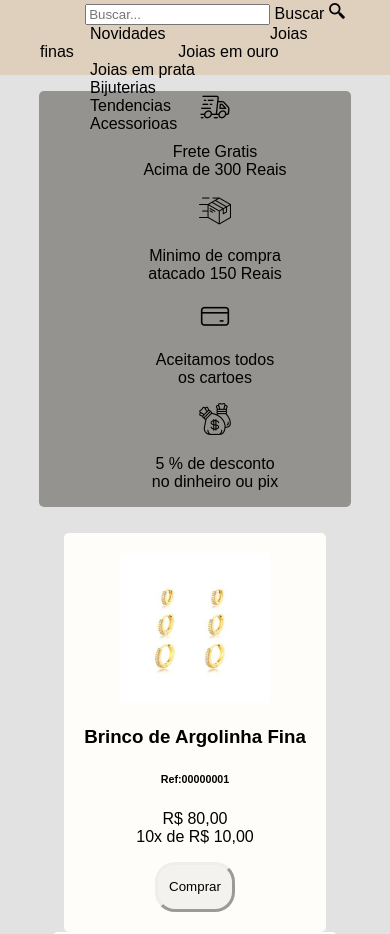
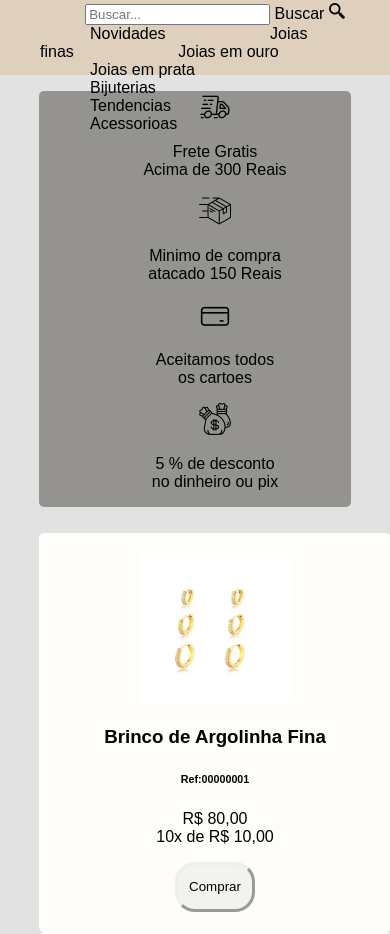
Before and after one commit to Elloy123/loja-da-bruna-, a plain HTML site: page index.html in a window 390 px wide. Shown: the part 93-1027 px from the top of the page. Drawn offline with Linux system fonts and the light colour scheme; files whose address does not match are found by name.

Commit message:
Add files via upload

```diff
--- a/style.css
+++ b/style.css
@@ -173,4 +173,8 @@ margin-left: 35px;
     .container{
         flex-direction: column;
     }
+    .item1{
+        width: 100%;
     }
+
+    }
```
